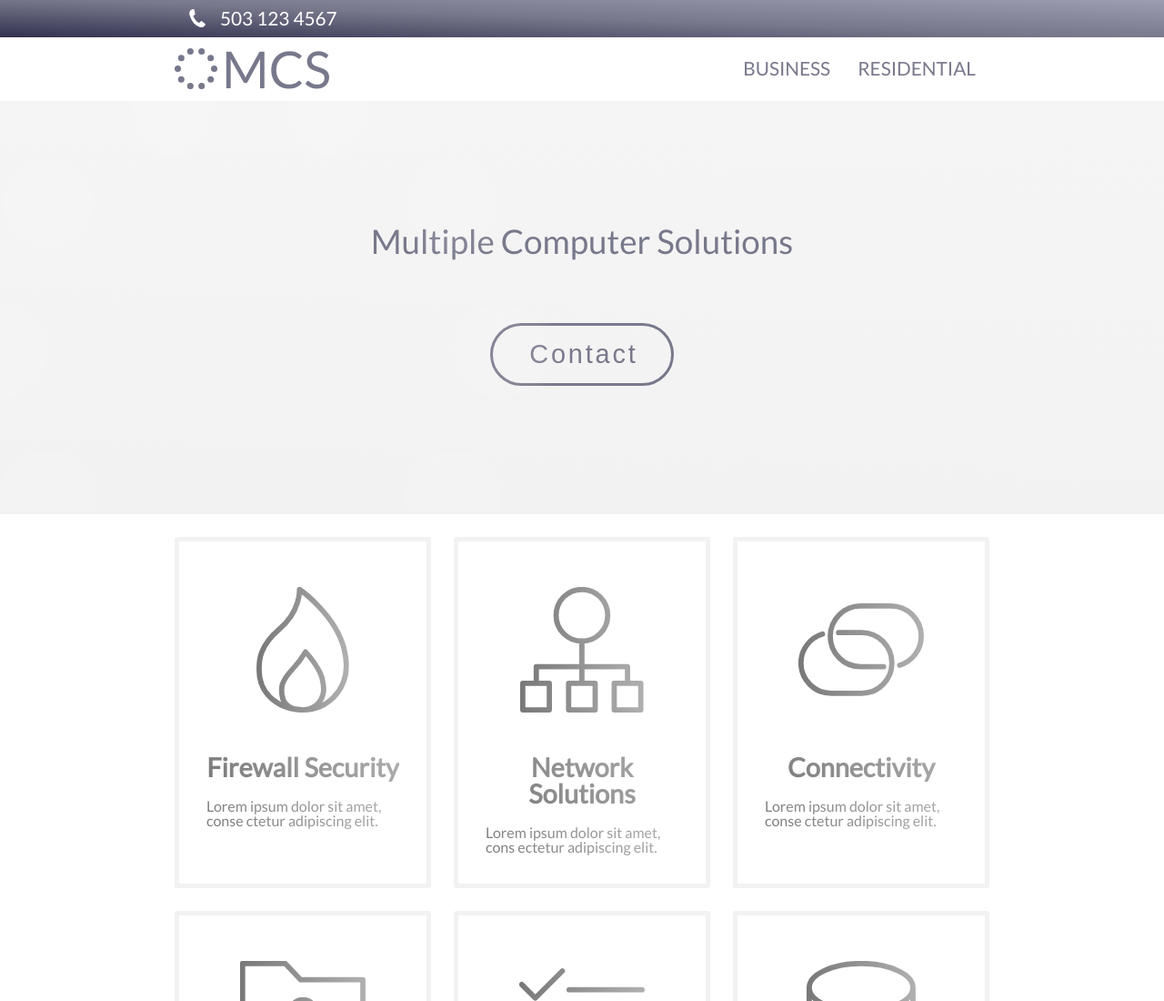
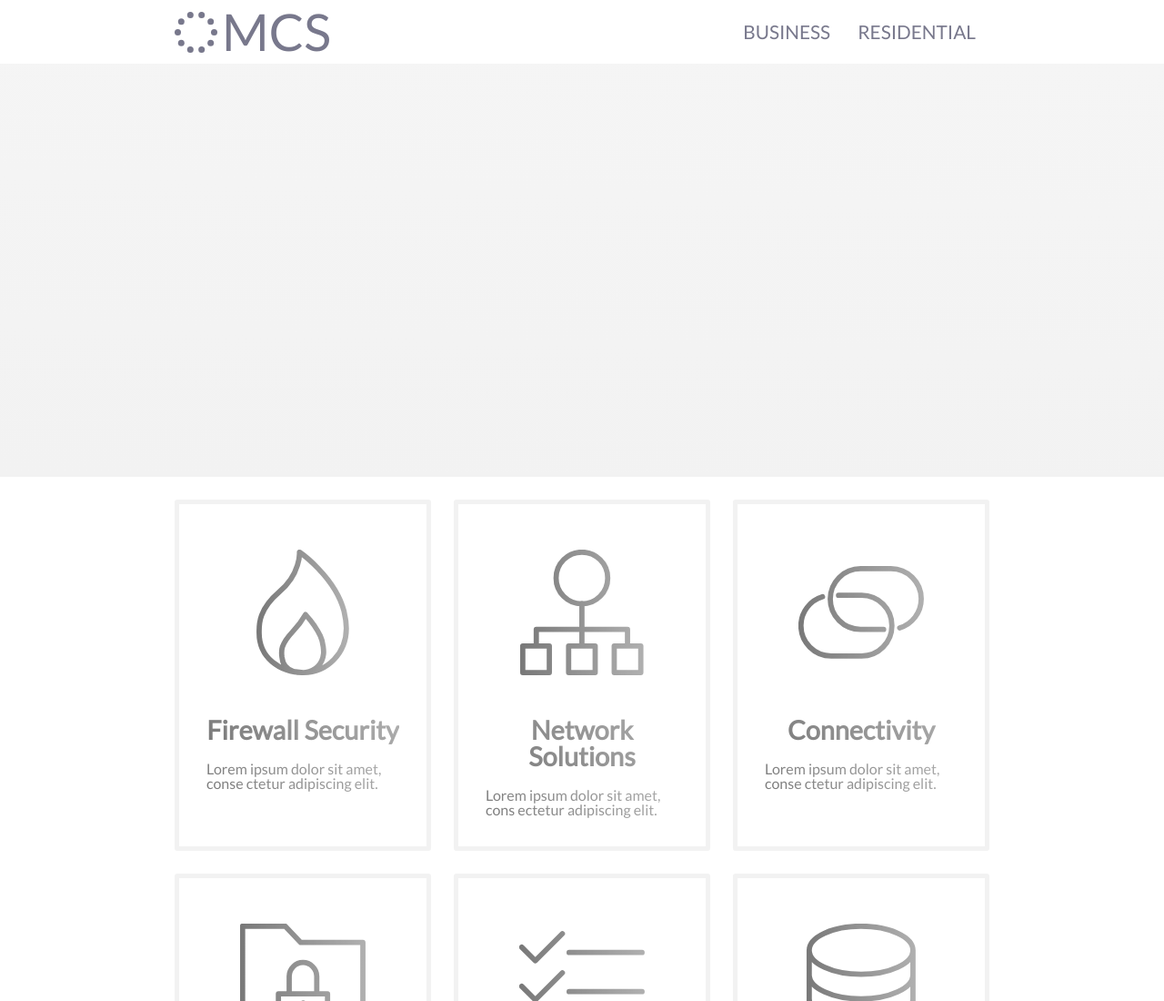
Before and after one commit to chasewdavis/mcsmetro, a website: page src/index.html in a window 1280 px wide. Shown: the top 1100 px of the page at 91% size. Drawn offline with Linux system fonts and the light colour scheme.

Commit message:
minor tweak

```diff
--- a/src/index.html
+++ b/src/index.html
@@ -14,14 +14,14 @@
 <!-- High SEO is a must -->
 <!-- Low bounce rates -->
 <body>
-    <div class="phone">
+    <!-- <div class="phone">
         <div class="contain">
             <svg xmlns="http://www.w3.org/2000/svg" xmlns:xlink="http://www.w3.org/1999/xlink" version="1.1" x="0px" y="0px" viewBox="0 0 100 125" style="enable-background:new 0 0 100 100;" xml:space="preserve"><g>
                 <path d="M37.477,23.702c1.085,5.513-1.292,7.175-1.292,7.175L29.26,35.23c-2.76,1.635-1.257,5.057-1.257,5.057   C38.824,63.775,50.794,70.843,55.151,73.98c3.153,2.27,5.073,0.653,5.073,0.653l8.92-7.44c3.168-3.104,5.582-0.969,5.582-0.969   l17.598,13.152c2.994,2.098,1.65,6.356-0.508,10.028c-2.135,3.63-11.035,12.284-22.094,10.292   c-11.062-1.99-30.721-9.855-44.159-30.007C11.992,49.34,7.267,31.523,7.267,31.523C1.521,13.004,16.27,3.143,16.27,3.143   c11.608-7.318,17.04,0.475,17.04,0.475S36.396,18.186,37.477,23.702z"/></g>
             </svg>
             <h1>503 123 4567</h1>
         </div>
-    </div>
+    </div> -->
     <div class='nav'>
         <div class="contain">
             <!-- <img src="./images/png/logo.png" alt="Multiple Computer Solutions Logo"> -->
@@ -40,7 +40,7 @@
     </div>
 
     <div class='landing'>
-        <div class="cover">
+        <!-- <div class="cover">
 
             <div class='logo_large'></div>
             <div class='logo_large'></div>
@@ -54,7 +54,7 @@
                     <button>Contact</button>
                 </div>
             </div>
-        </div>
+        </div> -->
     </div>
 
     <div class="nav_bottom"></div>
```
